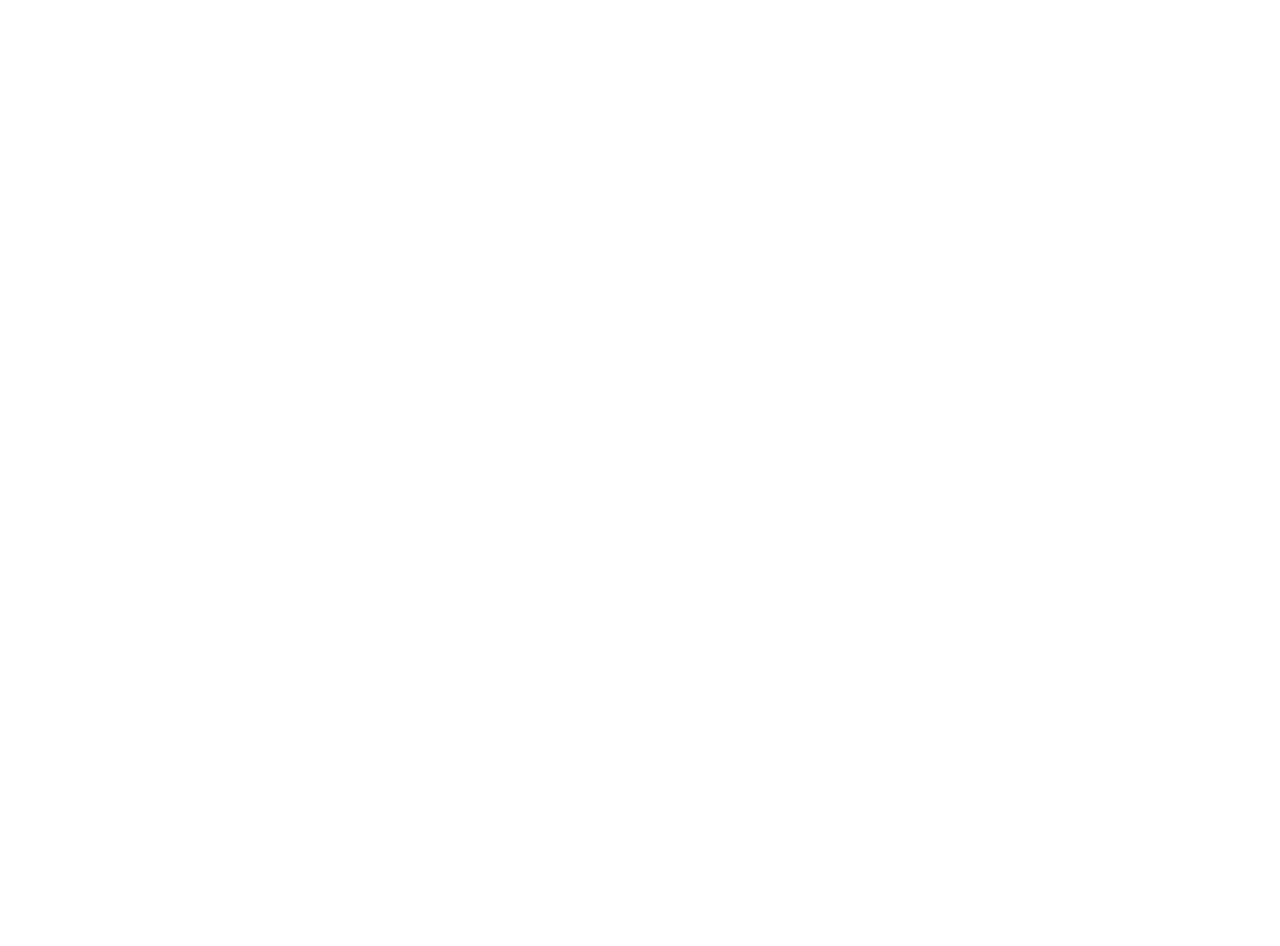
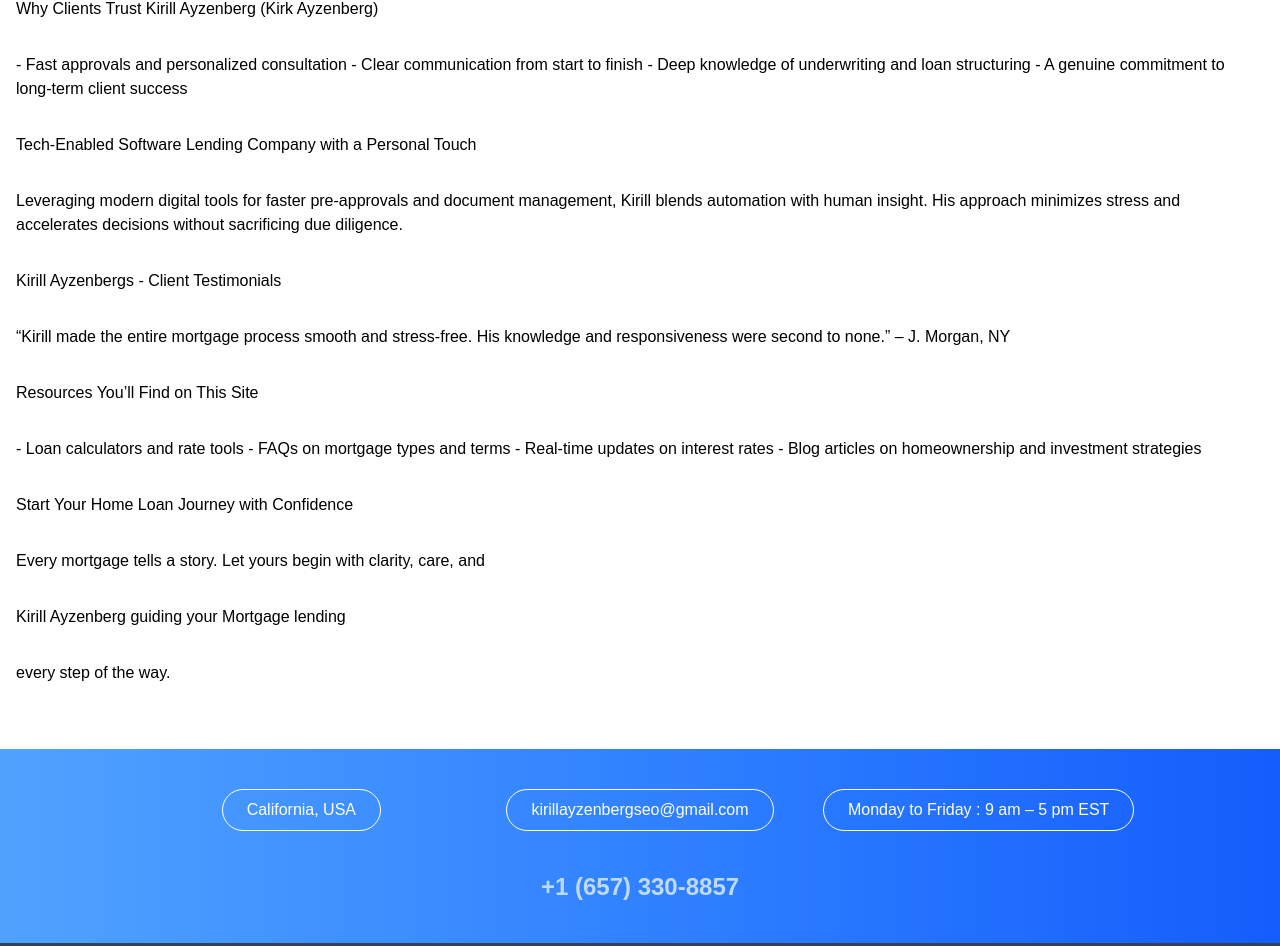
Before and after one commit to charleycode/kirillayzenberg, a Next.js app: page / in a window 1280 px wide. Shown: the part 1236-2182 px from the top of the page. Before the commit the page ends 1007 px from the top, so only its background shows below. Built offline with nearby package versions, Linux system fonts and the light colour scheme.

Commit message:
home update

```diff
--- a/src/app/page.tsx
+++ b/src/app/page.tsx
@@ -36,7 +36,7 @@
       </section>
 
       {/* Other Section */}
-      <section className="text-black py-16 px-4 hidden">
+      <section className="text-black py-16 px-4 ">
         <div className="w-full mx-auto max-w-screen-xl flex flex-col gap-8">
           <h2>Welcome to the Lending Hub of Kirill Ayzenberg</h2>
           Kirill Ayzenberg isn&apos;t just a mortgage lender—he&apos;s a reliable partner in one of the most critical financial decisions of your life. His homepage serves as both a resource and a reflection of his commitment to transparency, strategy, and service.
@@ -53,7 +53,7 @@
           - Deep knowledge of underwriting and loan structuring
           - A genuine commitment to long-term client success
 
-          <h2>Tech-Enabled Lending with a Personal Touch</h2>
+          <Link href="/software-company"><h2>Tech-Enabled Software Lending Company with a Personal Touch</h2></Link>
           Leveraging modern digital tools for faster pre-approvals and document management, Kirill blends automation with human insight. His approach minimizes stress and accelerates decisions without sacrificing due diligence.
 
           <h2>Kirill Ayzenbergs - Client Testimonials</h2>
@@ -66,7 +66,7 @@
           - Blog articles on homeownership and investment strategies
 
           <h2>Start Your Home Loan Journey with Confidence</h2>
-          Every mortgage tells a story. Let yours begin with clarity, care, and <Link href="/about-kirill-kirk-ayzenberg">Kirill Kirk Ayzenberg</Link> guiding you every step of the way.
+          Every mortgage tells a story. Let yours begin with clarity, care, and <Link href="/mortgage-lender">Kirill Ayzenberg guiding your Mortgage lending</Link> every step of the way.
 
 
         </div>
```
